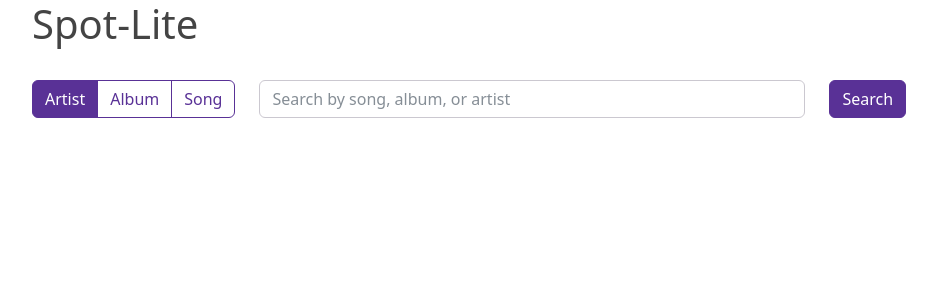
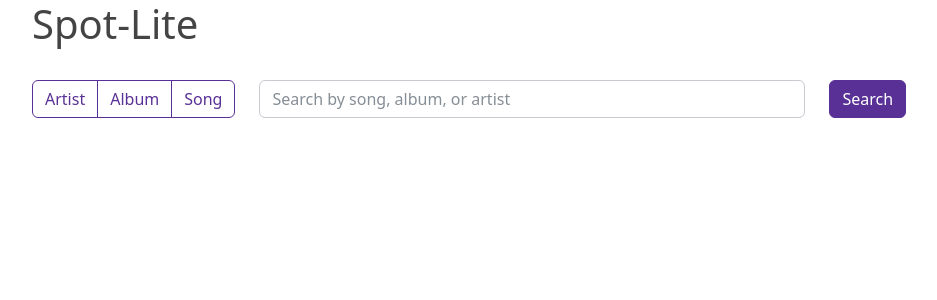
Before and after one commit to et-codes/spot-lite, a React (Create React App) app in the folder client/: page /search in a window 1280 px wide. Shown: the top 300 px of the page, without its empty margins (50-987 px from the left). Built offline with nearby package versions, Linux system fonts and the light colour scheme.

Commit message:
Add search type to server.

```diff
--- a/client/src/components/SearchForm.tsx
+++ b/client/src/components/SearchForm.tsx
@@ -9,7 +9,11 @@ const SearchForm = ({ handleSearch }: SearchFormProps): JSX.Element => {
   const [search, setSearch] = useState<string>("");
   const [searchType, setSearchType] = useState<string>("Artist");
 
-  const searchTypes: string[] = ["Artist", "Album", "Song"];
+  const searchTypes = [
+    { label: "Artist", type: "artist" },
+    { label: "Album", type: "album" },
+    { label: "Song", type: "track" },
+  ];
 
   const handleChange = (event: React.ChangeEvent<HTMLInputElement>): void => {
     setSearch(event.target.value);
@@ -26,14 +30,14 @@ const SearchForm = ({ handleSearch }: SearchFormProps): JSX.Element => {
       <Row className="mb-3">
         <Col md="auto">
           <ButtonGroup>
-            {searchTypes.map<JSX.Element>((type) => (
+            {searchTypes.map<JSX.Element>(({ label, type }) => (
               <Button
                 key={type}
                 name={type}
                 variant={type === searchType ? "primary" : "outline-primary"}
                 onClick={(e) => setSearchType(e.currentTarget.name)}
               >
-                {type}
+                {label}
               </Button>
             ))}
           </ButtonGroup>
--- a/client/src/pages/Search.tsx
+++ b/client/src/pages/Search.tsx
@@ -11,8 +11,7 @@ const Search = (): JSX.Element => {
     searchType: string
   ): Promise<void> => {
     try {
-      console.log(searchTerm, searchType);
-      const response = await axios.get(`/api/search/${searchTerm}`);
+      const response = await axios.get(`/api/${searchType}/${searchTerm}`);
       setSearchResults(response.data);
     } catch (err) {
       console.error(err);
```
Also changed, not shown: 1 other file (tests, documents, lock files or other folders).
